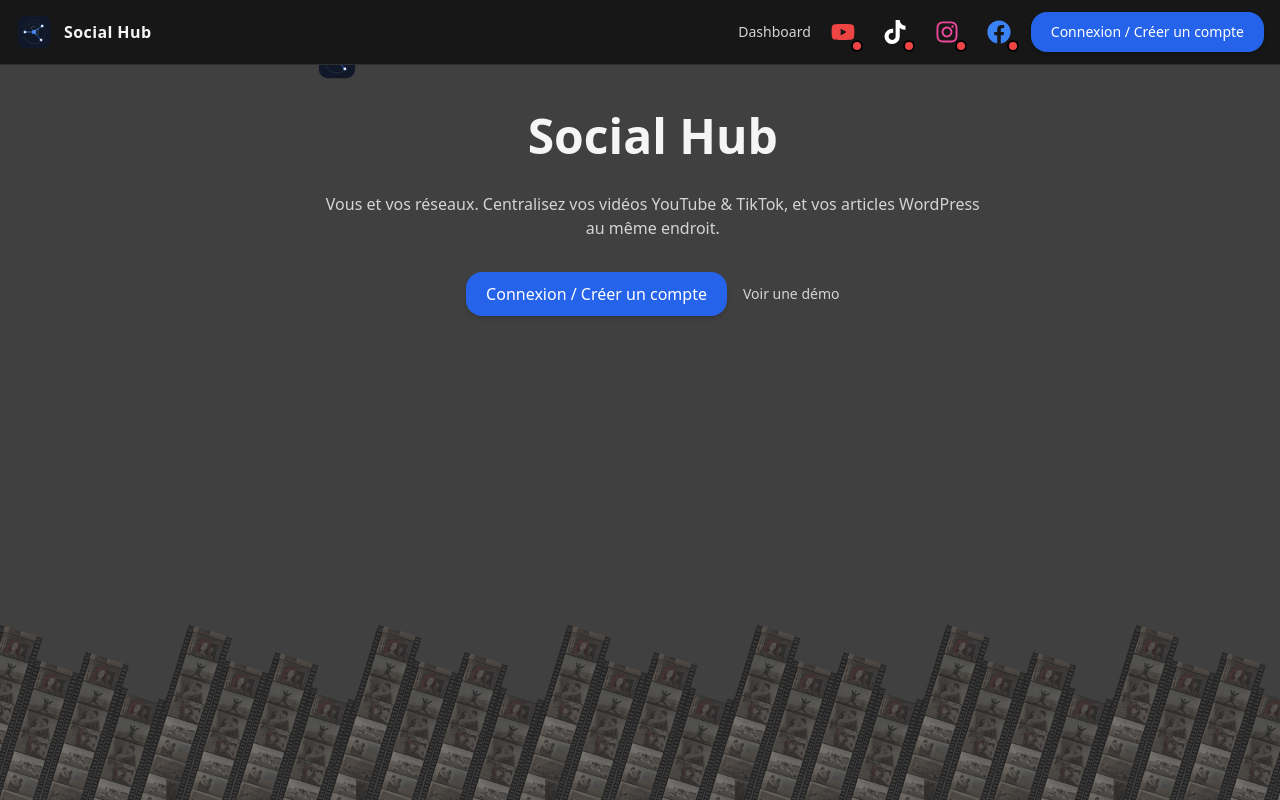
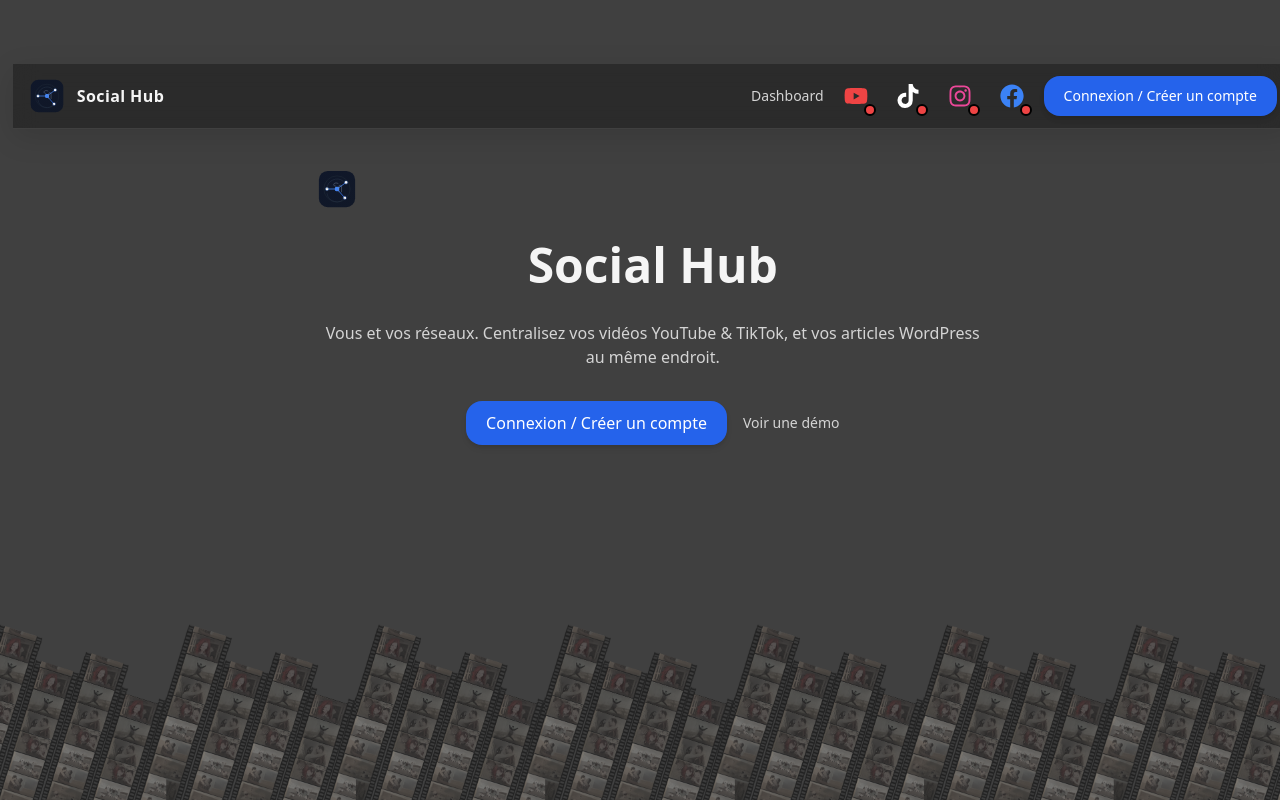
Before and after one commit to Paullux/SocialHubDashboard, a Next.js app: page / in a window 1280 px wide. Built offline with nearby package versions, Linux system fonts and the light colour scheme; no server answers.

Commit message:
Glassy NavBar

```diff
--- a/app/layout.tsx
+++ b/app/layout.tsx
@@ -30,7 +30,7 @@ export default function RootLayout({
         {/* Couleur de la barre d’adresse mobile */}
         <meta name="theme-color" content="#111111" />
       </head>
-      <body className="overflow-x-hidden">
+      <body className="overflow-x-hidden pt-16">
         <Navbar />
         <main className="container py-10">{children}</main>
       </body>
--- a/components/Navbar.tsx
+++ b/components/Navbar.tsx
@@ -37,7 +37,15 @@ export default function Navbar() {
   }, []);
 
   return (
-    <header className="fixed top-0 left-0 w-full z-50 border-b border-white/10 bg-neutral-900">
+    <header
+      className="sticky top-0 left-0 w-full z-50
+        border-b border-white/10
+        bg-neutral-900/60          /* couche translucide */
+        backdrop-blur-md           /* flou de l’arrière-plan */
+        supports-[backdrop-filter]:bg-neutral-900/50
+        shadow-[0_8px_30px_rgba(0,0,0,0.12)]  /* ombre douce */
+      "
+    >
       <div className="container flex h-16 items-center justify-between">
         <Link href="/" className="flex items-center gap-3">
           <Image
```
